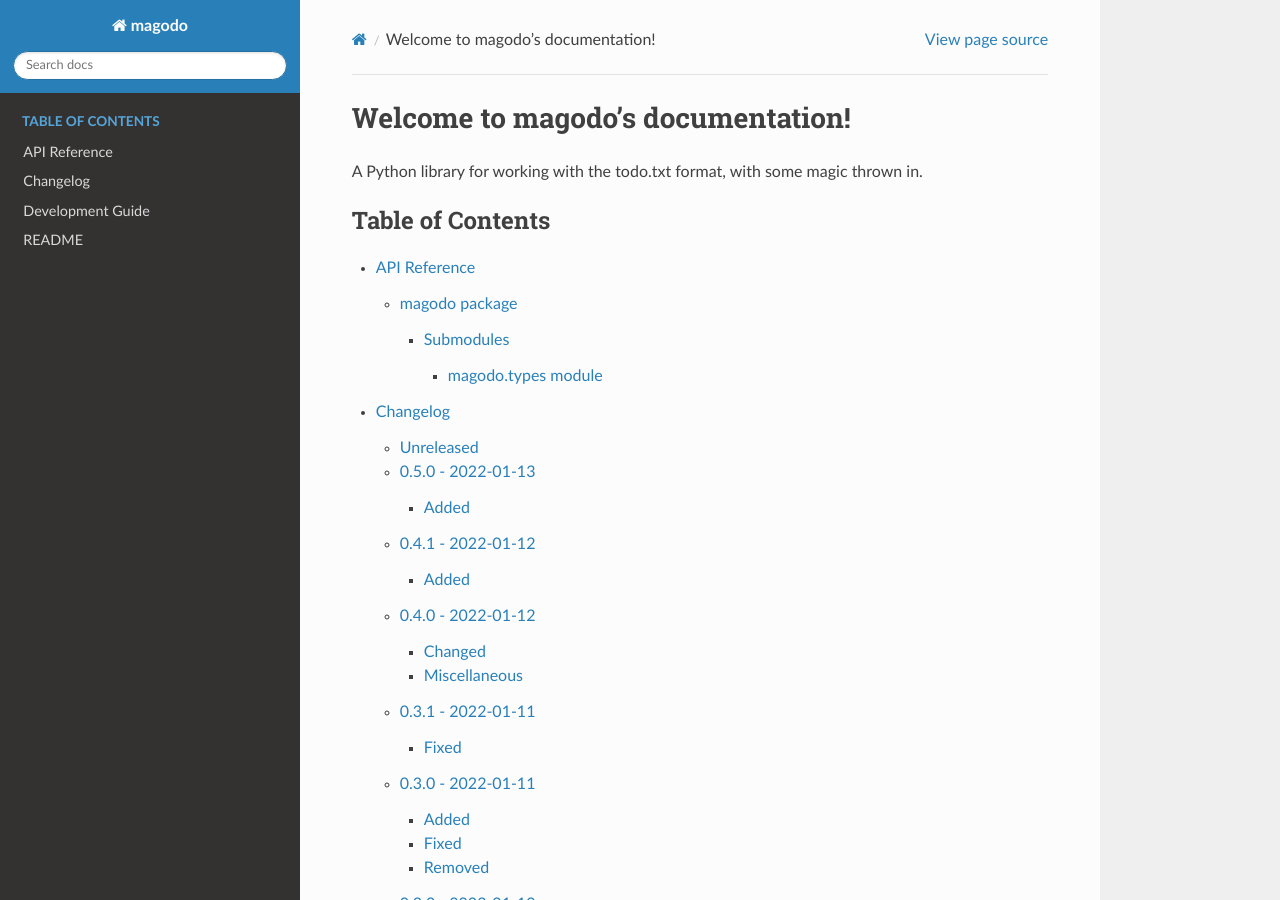
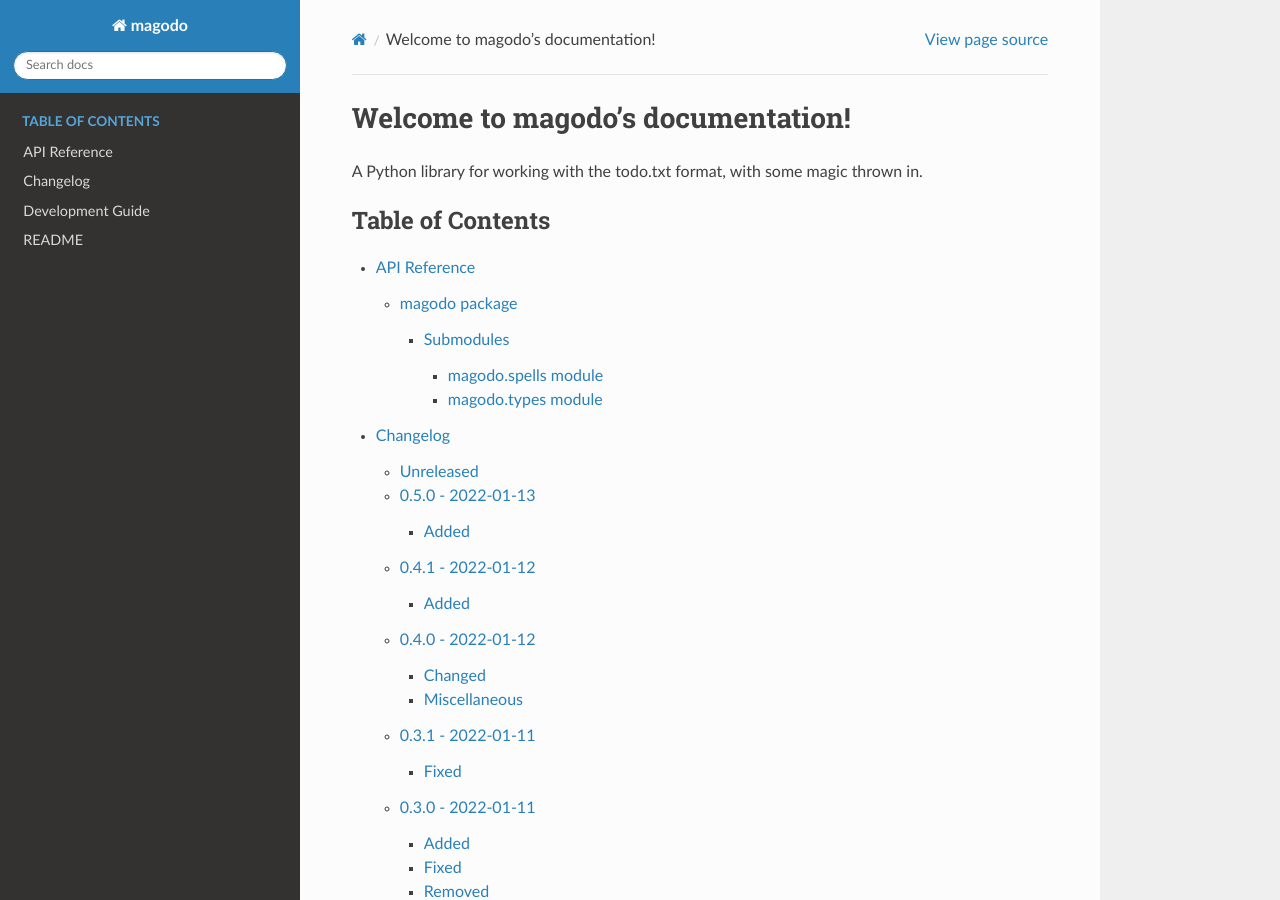
Before and after one commit to bbugyi200/magodo, a Sphinx documentation site: the page built from docs/source/index.rst, in a window 1280 px wide and 900 px high. Built offline with Sphinx 7.4.7 and the Read the Docs theme 2.0.0, drawn with Linux system fonts in a browser that asks for light colours.

```diff
--- a/docs/source/magodo.rst
+++ b/docs/source/magodo.rst
@@ -12,4 +12,5 @@ Submodules
 .. toctree::
    :maxdepth: 4
 
+   magodo.spells
    magodo.types
--- /dev/null
+++ b/docs/source/magodo.spells.rst
@@ -0,0 +1,7 @@
+magodo.spells module
+====================
+
+.. automodule:: magodo.spells
+   :members:
+   :undoc-members:
+   :show-inheritance:
```
